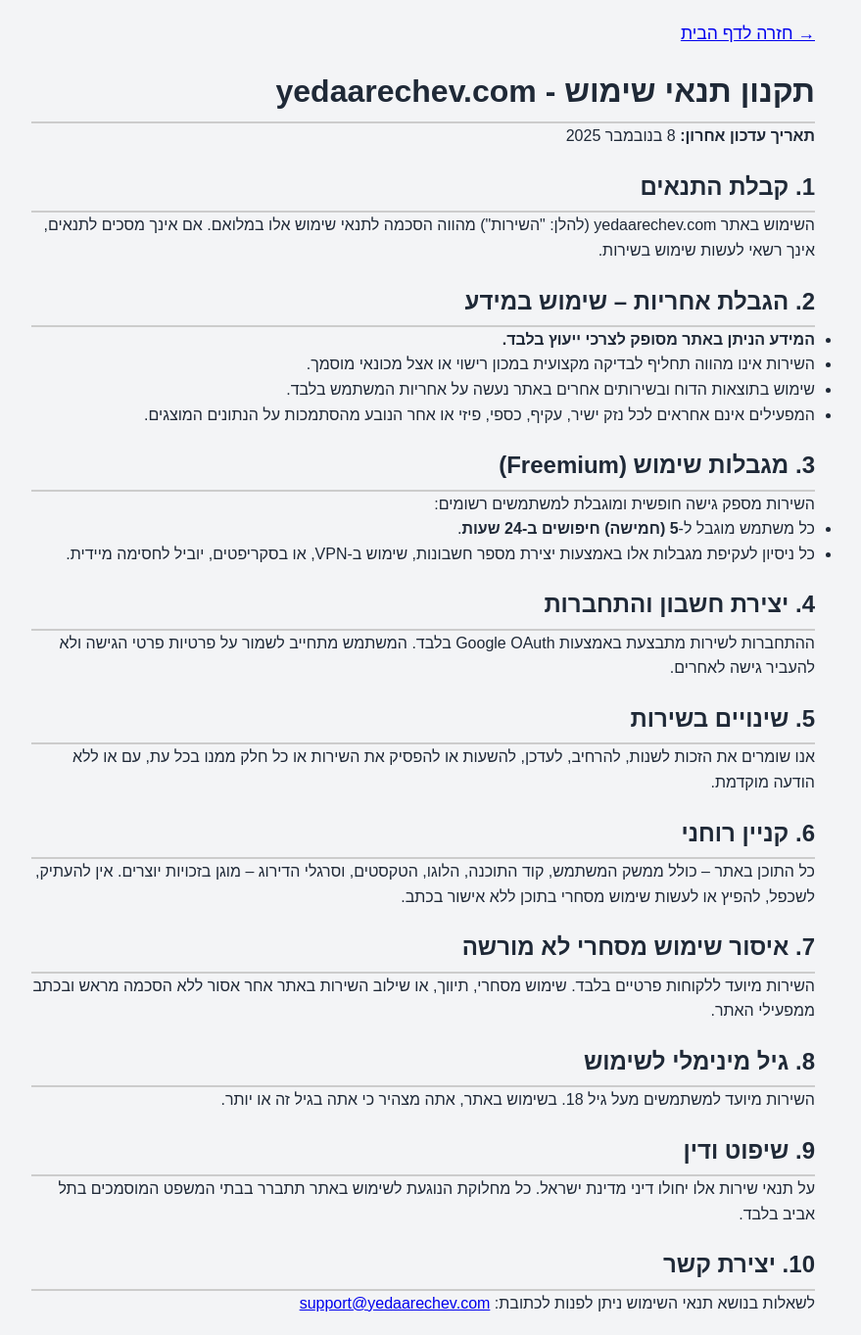
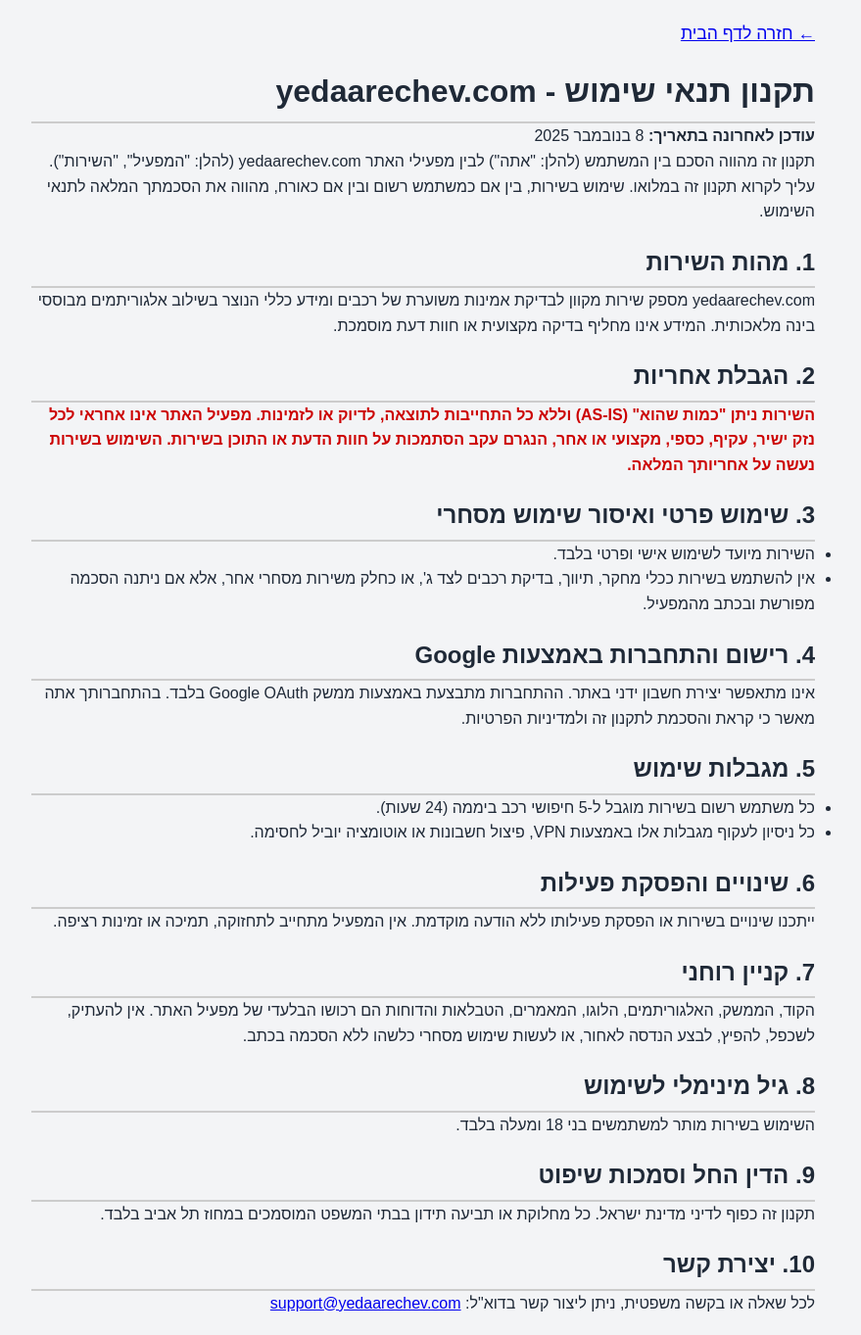
Before and after one commit to giladscore494/reliabilityAIModelsR, a Flask app: page /terms in a window 1280 px wide. Shown: the whole page at 98% size, without its empty margins (208-1087 px from the left). Run offline with Flask 3, Linux system fonts and the light colour scheme.

Commit message:
Update terms.html

```diff
--- a/my-flask-app/templates/terms.html
+++ b/my-flask-app/templates/terms.html
@@ -3,7 +3,7 @@
 <head>
     <meta charset="UTF-8">
     <meta name="viewport" content="width=device-width, initial-scale=1.0">
-    <title>תקנון שימוש - yedaarechev.com</title>
+    <title>תקנון תנאי שימוש - yedaarechev.com</title>
     <link rel="stylesheet" href="{{ url_for('static', filename='style.css') }}">
     <style>
         body { font-family: Arial, sans-serif; line-height: 1.6; padding: 20px; }
@@ -15,49 +15,69 @@
 </head>
 <body>
     <div class="container">
-        <a href="{{ url_for('index') }}" class="back-link">→ חזרה לדף הבית</a>
+        <a href="{{ url_for('index') }}" class="back-link">← חזרה לדף הבית</a>
         <h1>תקנון תנאי שימוש - yedaarechev.com</h1>
 
-        <p><strong>תאריך עדכון אחרון:</strong> 8 בנובמבר 2025</p>
+        <p><strong>עודכן לאחרונה בתאריך:</strong> 8 בנובמבר 2025</p>
 
-        <h2>1. קבלת התנאים</h2>
-        <p>השימוש באתר yedaarechev.com (להלן: "השירות") מהווה הסכמה לתנאי שימוש אלו במלואם. אם אינך מסכים לתנאים, אינך רשאי לעשות שימוש בשירות.</p>
+        <p>
+            תקנון זה מהווה הסכם בין המשתמש (להלן: "אתה") לבין מפעילי האתר yedaarechev.com (להלן: "המפעיל", "השירות").
+            עליך לקרוא תקנון זה במלואו. שימוש בשירות, בין אם כמשתמש רשום ובין אם כאורח, מהווה את הסכמתך המלאה לתנאי השימוש.
+        </p>
 
-        <h2>2. הגבלת אחריות – שימוש במידע</h2>
+        <h2>1. מהות השירות</h2>
+        <p>
+            yedaarechev.com מספק שירות מקוון לבדיקת אמינות משוערת של רכבים ומידע כללי הנוצר בשילוב אלגוריתמים מבוססי בינה מלאכותית.
+            המידע אינו מחליף בדיקה מקצועית או חוות דעת מוסמכת.
+        </p>
+
+        <h2>2. הגבלת אחריות</h2>
+        <p class="disclaimer">
+            השירות ניתן "כמות שהוא" (AS-IS) וללא כל התחייבות לתוצאה, לדיוק או לזמינות. מפעיל האתר אינו אחראי לכל נזק ישיר, עקיף, כספי, מקצועי או אחר,
+            הנגרם עקב הסתמכות על חוות הדעת או התוכן בשירות. השימוש בשירות נעשה על אחריותך המלאה.
+        </p>
+
+        <h2>3. שימוש פרטי ואיסור שימוש מסחרי</h2>
         <ul>
-            <li><strong>המידע הניתן באתר מסופק לצרכי ייעוץ בלבד.</strong></li>
-            <li>השירות אינו מהווה תחליף לבדיקה מקצועית במכון רישוי או אצל מכונאי מוסמך.</li>
-            <li>שימוש בתוצאות הדוח ובשירותים אחרים באתר נעשה על אחריות המשתמש בלבד.</li>
-            <li>המפעילים אינם אחראים לכל נזק ישיר, עקיף, כספי, פיזי או אחר הנובע מהסתמכות על הנתונים המוצגים.</li>
+            <li>השירות מיועד לשימוש אישי ופרטי בלבד.</li>
+            <li>אין להשתמש בשירות ככלי מחקר, תיווך, בדיקת רכבים לצד ג', או כחלק משירות מסחרי אחר, אלא אם ניתנה הסכמה מפורשת ובכתב מהמפעיל.</li>
         </ul>
 
-        <h2>3. מגבלות שימוש (Freemium)</h2>
-        <p>השירות מספק גישה חופשית ומוגבלת למשתמשים רשומים:</p>
+        <h2>4. רישום והתחברות באמצעות Google</h2>
+        <p>
+            אינו מתאפשר יצירת חשבון ידני באתר. ההתחברות מתבצעת באמצעות ממשק Google OAuth בלבד. בהתחברותך אתה מאשר כי קראת והסכמת לתקנון זה
+            ולמדיניות הפרטיות.
+        </p>
+
+        <h2>5. מגבלות שימוש</h2>
         <ul>
-            <li>כל משתמש מוגבל ל-<strong>5 (חמישה) חיפושים ב-24 שעות</strong>.</li>
-            <li>כל ניסיון לעקיפת מגבלות אלו באמצעות יצירת מספר חשבונות, שימוש ב-VPN, או בסקריפטים, יוביל לחסימה מיידית.</li>
+            <li>כל משתמש רשום בשירות מוגבל ל-5 חיפושי רכב ביממה (24 שעות).</li>
+            <li>כל ניסיון לעקוף מגבלות אלו באמצעות VPN, פיצול חשבונות או אוטומציה יוביל לחסימה.</li>
         </ul>
 
-        <h2>4. יצירת חשבון והתחברות</h2>
-        <p>ההתחברות לשירות מתבצעת באמצעות Google OAuth בלבד. המשתמש מתחייב לשמור על פרטיות פרטי הגישה ולא להעביר גישה לאחרים.</p>
+        <h2>6. שינויים והפסקת פעילות</h2>
+        <p>
+            ייתכנו שינויים בשירות או הפסקת פעילותו ללא הודעה מוקדמת. אין המפעיל מתחייב לתחזוקה, תמיכה או זמינות רציפה.
+        </p>
 
-        <h2>5. שינויים בשירות</h2>
-        <p>אנו שומרים את הזכות לשנות, להרחיב, לעדכן, להשעות או להפסיק את השירות או כל חלק ממנו בכל עת, עם או ללא הודעה מוקדמת.</p>
-
-        <h2>6. קניין רוחני</h2>
-        <p>כל התוכן באתר – כולל ממשק המשתמש, קוד התוכנה, הלוגו, הטקסטים, וסרגלי הדירוג – מוגן בזכויות יוצרים. אין להעתיק, לשכפל, להפיץ או לעשות שימוש מסחרי בתוכן ללא אישור בכתב.</p>
-
-        <h2>7. איסור שימוש מסחרי לא מורשה</h2>
-        <p>השירות מיועד ללקוחות פרטיים בלבד. שימוש מסחרי, תיווך, או שילוב השירות באתר אחר אסור ללא הסכמה מראש ובכתב ממפעילי האתר.</p>
+        <h2>7. קניין רוחני</h2>
+        <p>
+            הקוד, הממשק, האלגוריתמים, הלוגו, המאמרים, הטבלאות והדוחות הם רכושו הבלעדי של מפעיל האתר.
+            אין להעתיק, לשכפל, להפיץ, לבצע הנדסה לאחור, או לעשות שימוש מסחרי כלשהו ללא הסכמה בכתב.
+        </p>
 
         <h2>8. גיל מינימלי לשימוש</h2>
-        <p>השירות מיועד למשתמשים מעל גיל 18. בשימוש באתר, אתה מצהיר כי אתה בגיל זה או יותר.</p>
+        <p>השימוש בשירות מותר למשתמשים בני 18 ומעלה בלבד.</p>
 
-        <h2>9. שיפוט ודין</h2>
-        <p>על תנאי שירות אלו יחולו דיני מדינת ישראל. כל מחלוקת הנוגעת לשימוש באתר תתברר בבתי המשפט המוסמכים בתל אביב בלבד.</p>
+        <h2>9. הדין החל וסמכות שיפוט</h2>
+        <p>
+            תקנון זה כפוף לדיני מדינת ישראל. כל מחלוקת או תביעה תידון בבתי המשפט המוסמכים במחוז תל אביב בלבד.
+        </p>
 
         <h2>10. יצירת קשר</h2>
-        <p>לשאלות בנושא תנאי השימוש ניתן לפנות לכתובת: <a href="mailto:support@yedaarechev.com">support@yedaarechev.com</a></p>
+        <p>
+            לכל שאלה או בקשה משפטית, ניתן ליצור קשר בדוא"ל: <a href="mailto:support@yedaarechev.com">support@yedaarechev.com</a>
+        </p>
     </div>
 </body>
 </html>
```
